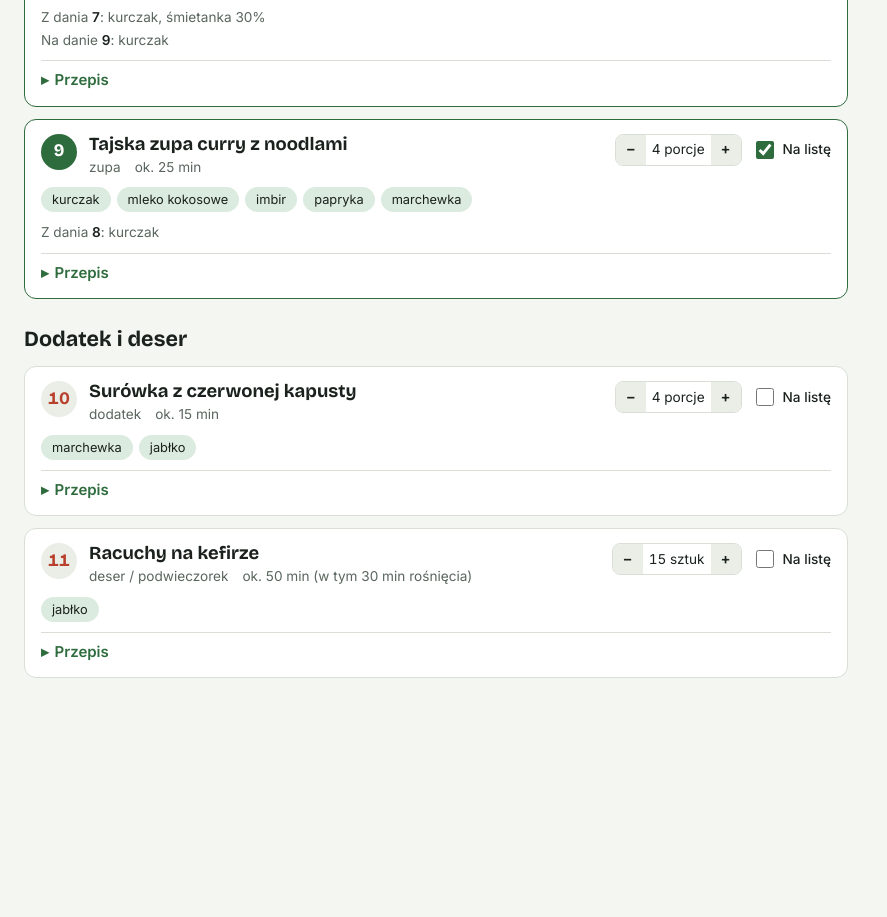
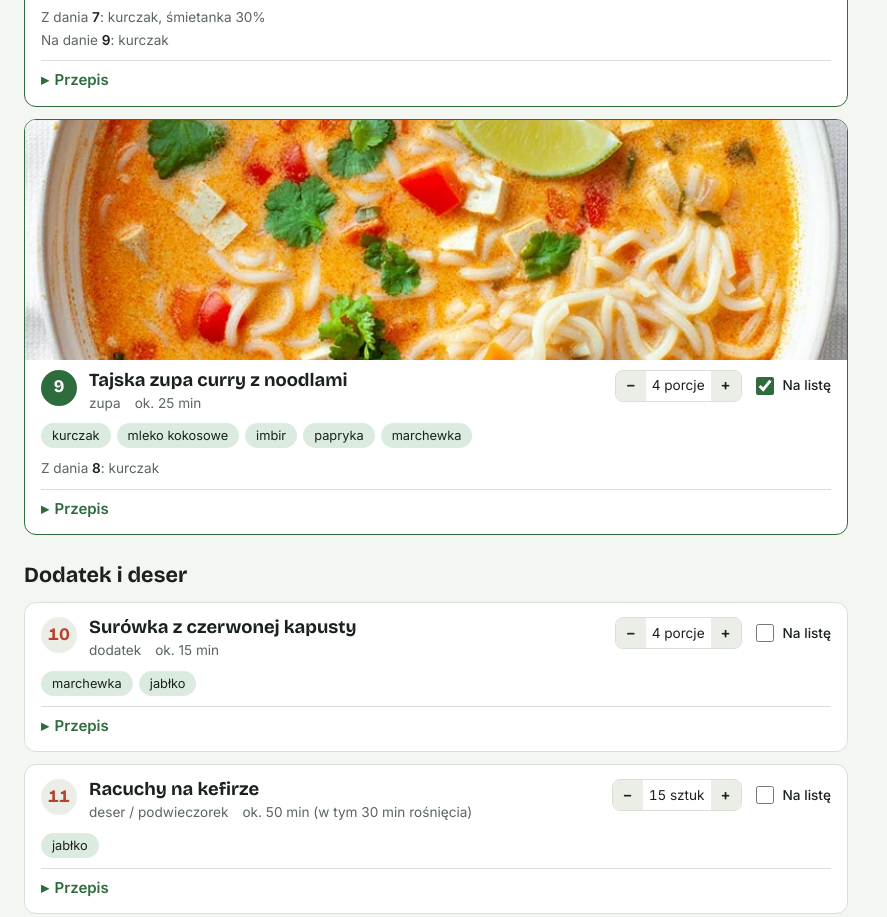
Before and after one commit to AgaMacko/cooking, a plain HTML site: page index.html in a window 1280 px wide. Shown: the part 4342-5259 px from the top of the page, without its empty margins (0-887 px from the left). Before the commit the page ends 5092 px from the top, so only its background shows below. Drawn offline with nearby package versions, Linux system fonts and the light colour scheme.

Commit message:
Add photo for Thai curry noodle soup
Co-Authored-By: Claude Opus 5.5 <noreply@anthropic.com>
Claude-Session: https://claude.ai/code/session_01VoYaeY9vfnF1fsPh1WUdb5

```diff
--- a/index.html
+++ b/index.html
@@ -652,7 +652,7 @@ const R = [
   },
 },
 {
-  id: "tajska", type: "soup", serv: 4, src: SRC + "tajska-zupa-curry-z-noodlami",
+  id: "tajska", type: "soup", serv: 4, src: SRC + "tajska-zupa-curry-z-noodlami", img: "img/tajska.webp",
   name: N("Tajska zupa curry z noodlami", "Thailändische Currysuppe mit Nudeln", "Thai curry noodle soup"),
   time: N("ok. 25 min", "ca. 25 Min.", "about 25 min"),
   tokens: ["chicken", "coconut", "ginger", "bell", "carrot"],
```
Also changed, not shown: img/tajska.webp (added).
